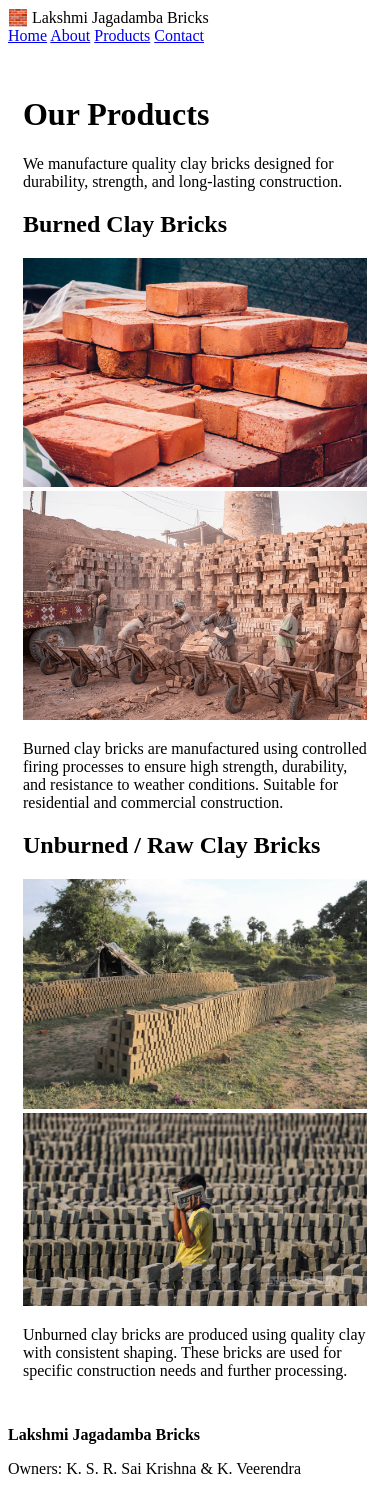
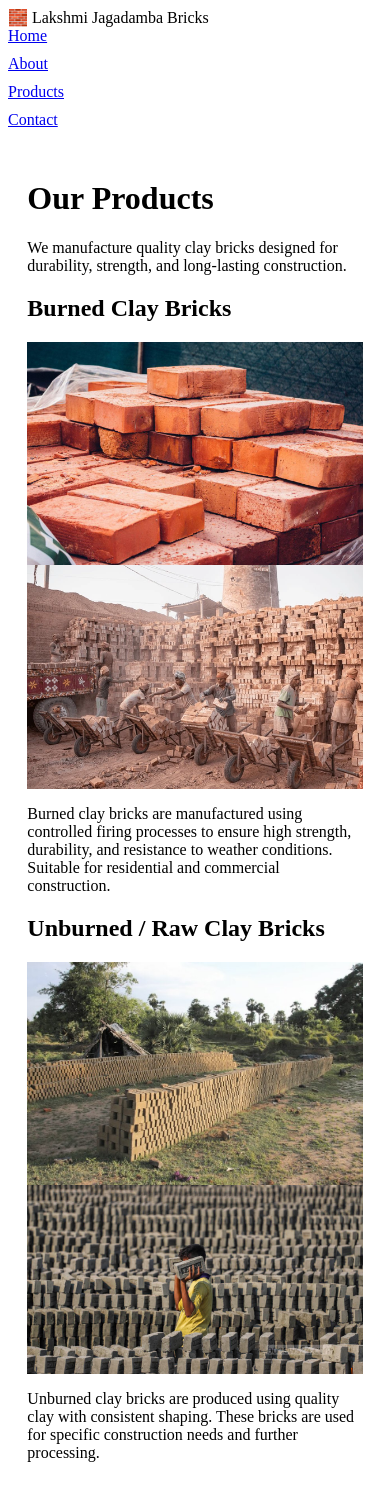
Before and after one commit to Jagadeesha22/flask-business-website, a Flask app: page /products in a window 390 px wide. Shown: the top 1494 px of the page. Run offline with Flask 3, Linux system fonts and the light colour scheme.

Commit message:
Day 12: Final mobile layout cleanup

```diff
--- a/static/style_v2.css
+++ b/static/style_v2.css
@@ -1,51 +1,65 @@
+
+
 @media (max-width: 768px) {
 
 
+  body {
+    overflow-x: hidden;
+  }
+
+
+  .container {
+    width: 95%;
+    max-width: 100%;
+    margin: 20px auto;
+    padding: 10px;
+    box-sizing: border-box;
+  }
+
+
+  .navbar {
+    width: 100%;
+    max-width: 100%;
+    flex-direction: column;
+    align-items: flex-start;
+  }
+
+  .nav-links {
+    width: 100%;
+    display: flex;
+    flex-direction: column;
+    gap: 10px;
+  }
+
+
   .product-images {
-      grid-template-columns: 1fr !important;
+    grid-template-columns: 1fr;
+    width: 100%;
   }
 
   .product-images img {
-      width: 100% !important;
-      height: auto !important;
+    width: 100%;
+    height: auto;
+    display: block;
   }
 
 
-  pre {
-      white-space: pre-wrap !important;
-      word-break: break-word !important;
-      overflow-wrap: anywhere !important;
-      max-width: 100% !important;
-      box-sizing: border-box !important;
-      font-size: 14px;
-      background: #f9f9f9;
-      padding: 12px;
-      border-radius: 6px;
-  }
+  .enquiry-box {
+    width: 100%;
+    max-width: 100%;
+    box-sizing: border-box;
 
-  .container div {
-      max-width: 100% !important;
-      overflow-x: hidden !important;
-  }
+    border: 1px solid #ccc;
+    padding: 14px;
+    margin-bottom: 16px;
+    background: #fafafa;
 
-
-  body {
-      overflow-x: hidden !important;
-  }
-
-  .container {
-      width: 92%;
-      margin: 20px auto;
-      padding: 10px;
-  }
-  .enquiry-text {
     white-space: pre-wrap;
     word-break: break-word;
     overflow-wrap: anywhere;
-    max-width: 100%;
-    box-sizing: border-box;
+
     font-size: 14px;
-}
-
+    line-height: 1.4;
+  }
 
 }
```
Also changed, not shown: templates/admin.html (+3 -4 lines).
